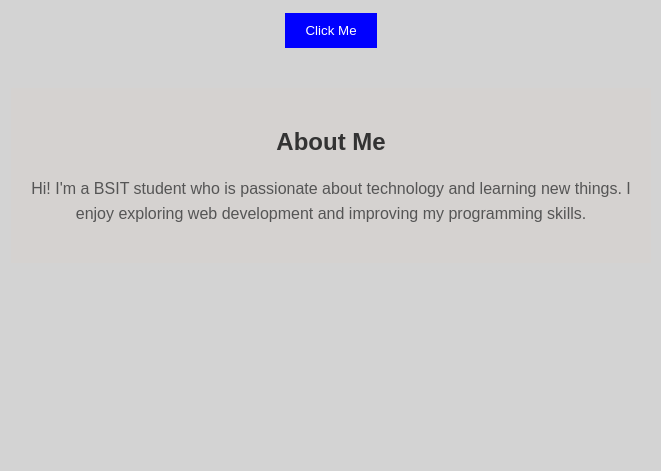
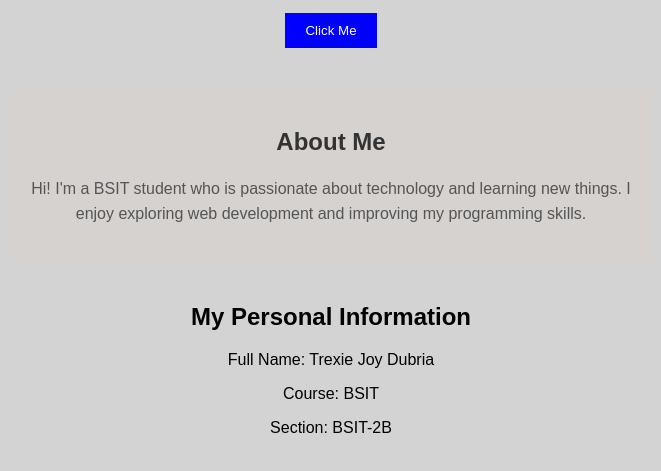
Before and after one commit to kmaglinte5-tech/MyPortfolio, a plain HTML site: page index.html in a window 1280 px wide. Shown: the part 101-572 px from the top of the page, without its empty margins (309-970 px from the left). Drawn offline with Linux system fonts and the light colour scheme.

Commit message:
Update index.html with personal information section
Added a new section with personal information.

```diff
--- a/index.html
+++ b/index.html
@@ -22,7 +22,12 @@
         programming skills.
     </p>
 </section>
-
+<section>
+        <h2>My Personal Information</h2>
+        <p>Full Name: Trexie Joy Dubria</p>
+        <p>Course: BSIT</p>
+        <p>Section: BSIT-2B</p>
+    </section>
 
 </body>
 </html>
```
